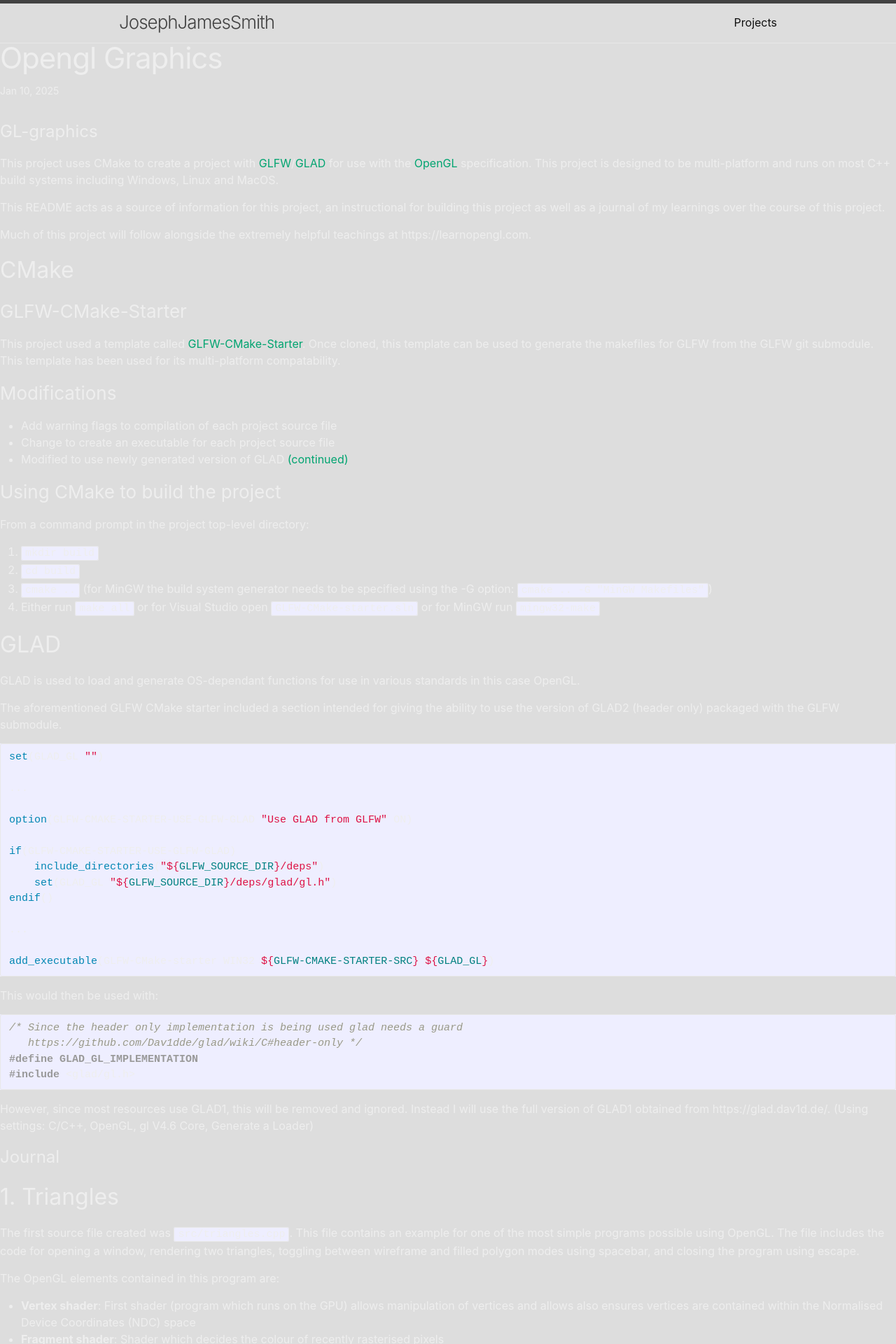
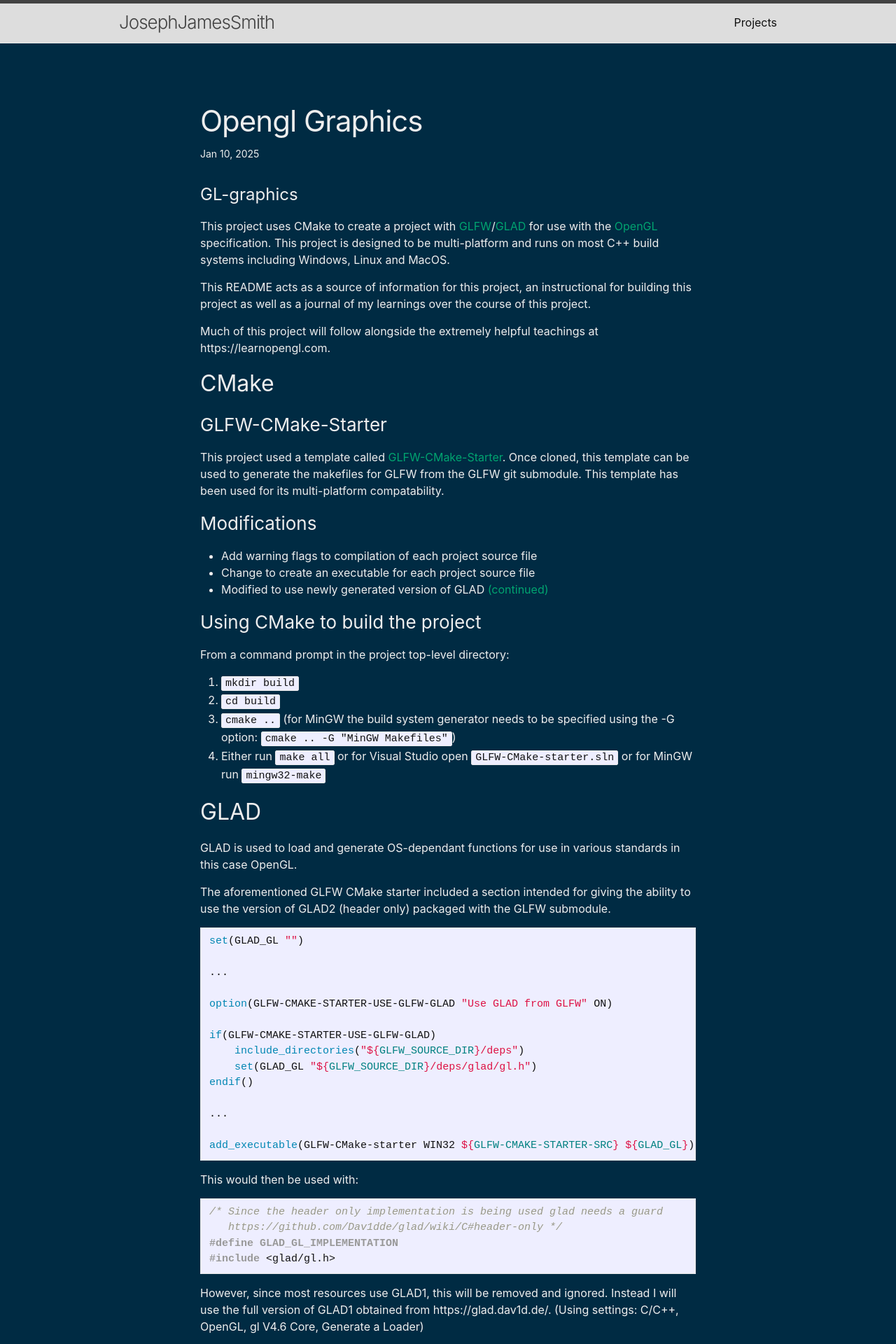
Before and after one commit to smithjjoseph/smithjjoseph.github.io, a Jekyll site: the page built from _posts/2025-01-10-opengl-graphics.md, in a window 1280 px wide. Shown: the top 1920 px of the page at 70% size. Built offline with Jekyll 4.4.1, drawn with Linux system fonts in a browser that asks for light colours.

Commit message:
Update styling for posts

```diff
--- a/_sass/abstracts/_colours.scss
+++ b/_sass/abstracts/_colours.scss
@@ -2,9 +2,10 @@
 
 $text-color: #111 !default;
 $section-text-color: #EEE !default;
-$link-text-color: #00a470;
+$link-text-color: #00a470 !default;
 
-$background-color: #dddddd !default;
+$background-color: #002b43 !default;
+$background-color-light: #DDD !default;
 $section-color-medium: #002b43 !default;
 $section-color-dark: #001e2f !default;
 
--- a/_sass/portfolyester/_base.scss
+++ b/_sass/portfolyester/_base.scss
@@ -152,6 +152,7 @@ code {
   border: 1px solid $grey-color-light;
   border-radius: 3px;
   background-color: #eef;
+  color: $text-color;
 }
 
 code {
--- a/_sass/portfolyester/_layout.scss
+++ b/_sass/portfolyester/_layout.scss
@@ -5,6 +5,7 @@
  * Site header
  */
 .site-header {
+  background: $background-color-light;
   border-top: 5px solid $grey-color-dark;
   border-bottom: 1px solid $grey-color-light;
   min-height: $spacing-unit * 1.865;
@@ -109,6 +110,7 @@
  * Site footer
  */
 .site-footer {
+  background: $background-color-light;
   border-top: 1px solid $grey-color-light;
   padding: $spacing-unit 0;
 }
@@ -262,10 +264,8 @@
 }
 
 .project-section {
-  min-height: 80vh;
   padding: 10vh -webkit-calc(20% + $spacing-unit);
   padding: 10vh         calc(20% + $spacing-unit);
-  background-color: $section-color-medium;
 }
 
 .page-heading {
@@ -310,3 +310,11 @@
     @include relative-font-size(2.25);
   }
 }
+
+/**
+ * Post content
+ */
+.post {
+  padding: 10vh -webkit-calc(20% + $spacing-unit);
+  padding: 10vh         calc(20% + $spacing-unit);
+}
```
